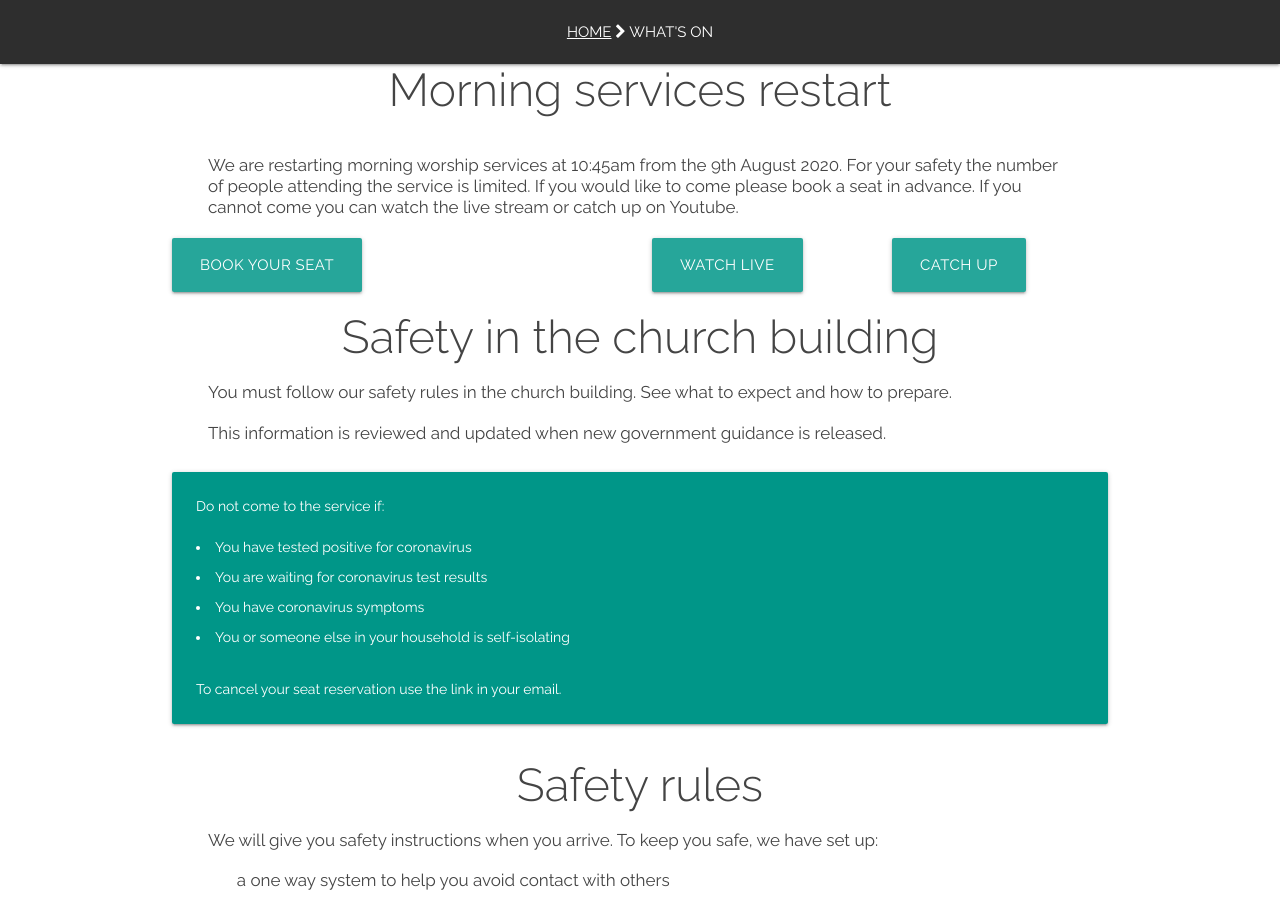
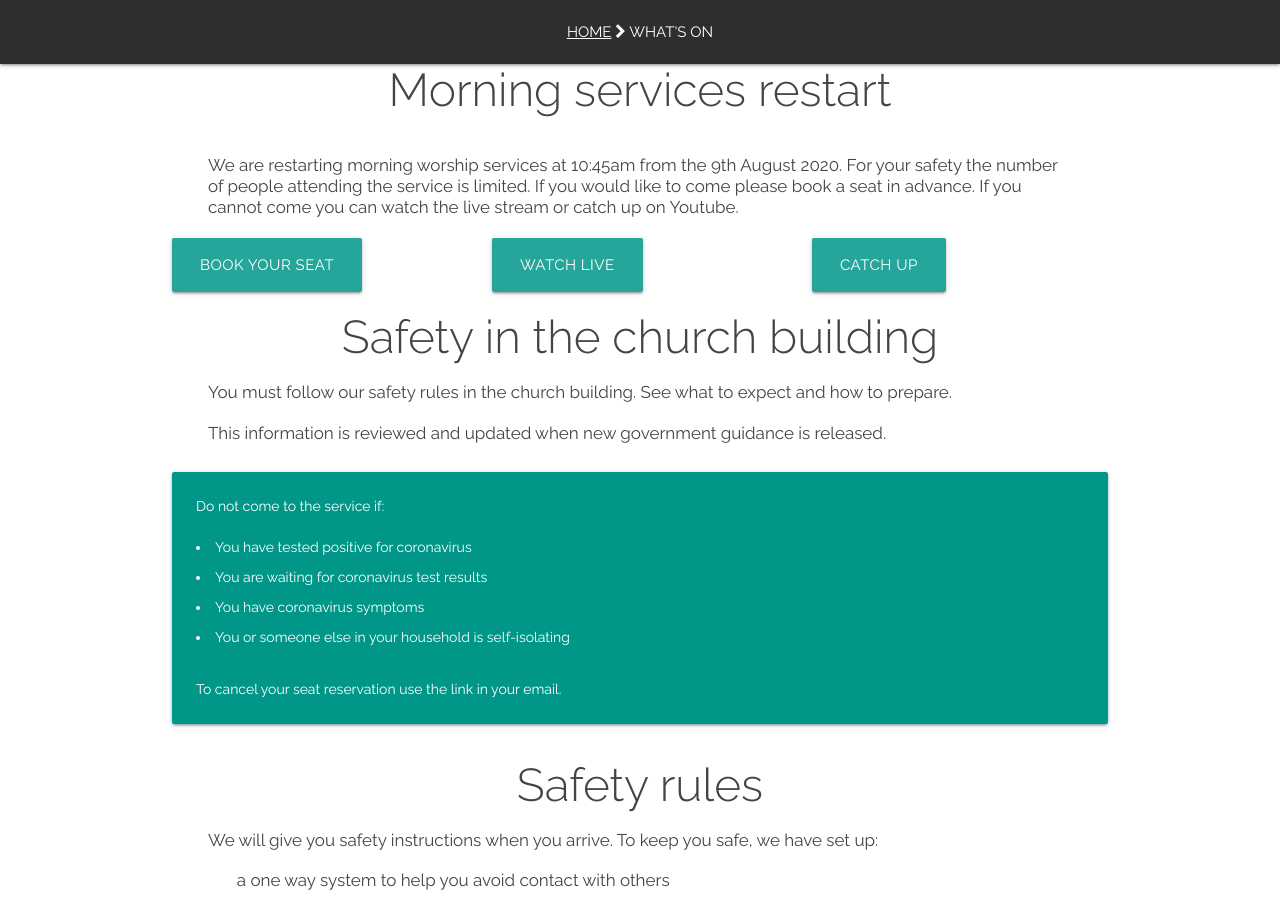
Before and after one commit to woodcock3/citychurch, a Jekyll site: the page built from _posts/2000-01-02-events.md, in a window 1280 px wide and 900 px high. Built offline with Jekyll 4.4.1, drawn with Linux system fonts in a browser that asks for light colours; our own code applies the rules of GitHub Pages for plain Markdown files.

Commit message:
CHange button class to linkbtn

```diff
--- a/_posts/2000-01-02-events.md
+++ b/_posts/2000-01-02-events.md
@@ -8,14 +8,14 @@ fa-icon: calendar-check-o
 # Morning services restart
 We are restarting morning worship services at 10:45am from the 9th August 2020. For your safety the number of people attending the service is limited. If you would like to come please book a seat in advance. If you cannot come you can watch the live stream or catch up on Youtube.
 
-  <div class="row features">
-    <div class="col s12 m6 feature">
+  <div class="row linkbtns">
+    <div class="col s12 m4 linkbtn">
       <a class="waves-effect waves-light btn-large" href="https://www.google.com/">Book your seat</a>
     </div>
-    <div class="col s12 m3 feature">
+    <div class="col s12 m4 linkbtn">
       <a class="waves-effect waves-light btn-large" href="https://www.google.com/">Watch live</a>
     </div>
-    <div class="col s12 m3 feature">
+    <div class="col s12 m4 linkbtn">
       <a class="waves-effect waves-light btn-large" href="https://www.youtube.com/channel/UCALb0SwFaFdPY2gwOesvb_g/">Catch up</a>
     </div>
   </div>
```
